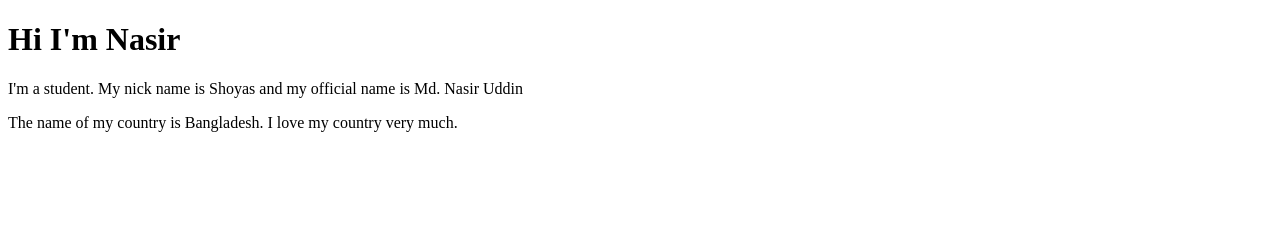
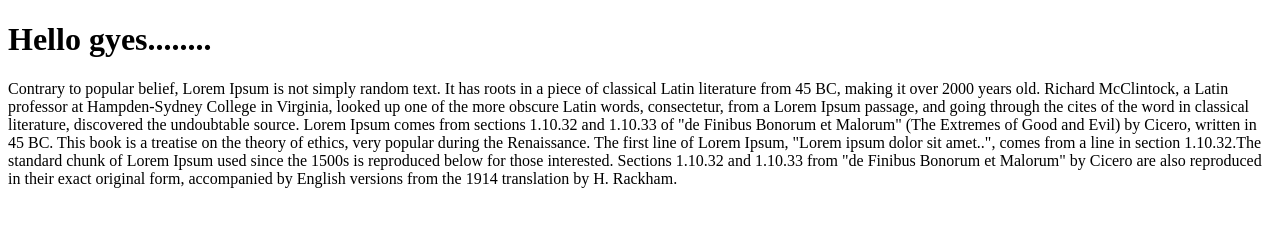
Before and after one commit to Shoyas/my-second-website, a plain HTML site: page index.html in a window 1280 px wide. Drawn offline with Linux system fonts and the light colour scheme.

Commit message:
information updated

```diff
--- a/index.html
+++ b/index.html
@@ -3,12 +3,13 @@
 <head>
     <meta charset="UTF-8">
     <meta name="viewport" content="width=device-width, initial-scale=1.0">
-    <title>Nasir</title>
+    <title>Welcome to my second website</title>
 </head>
 <body>
-    <h1>Hi I'm Nasir</h1>
-    <p>I'm a student. My nick name is Shoyas and my official name is Md. Nasir Uddin</p>
-    <p>The name of my  country is Bangladesh. I love my country very much.</p>
+    <h1>Hello gyes........</h1>
+    <p>
+        Contrary to popular belief, Lorem Ipsum is not simply random text. It has roots in a piece of classical Latin literature from 45 BC, making it over 2000 years old. Richard McClintock, a Latin professor at Hampden-Sydney College in Virginia, looked up one of the more obscure Latin words, consectetur, from a Lorem Ipsum passage, and going through the cites of the word in classical literature, discovered the undoubtable source. Lorem Ipsum comes from sections 1.10.32 and 1.10.33 of "de Finibus Bonorum et Malorum" (The Extremes of Good and Evil) by Cicero, written in 45 BC. This book is a treatise on the theory of ethics, very popular during the Renaissance. The first line of Lorem Ipsum, "Lorem ipsum dolor sit amet..", comes from a line in section 1.10.32.The standard chunk of Lorem Ipsum used since the 1500s is reproduced below for those interested. Sections 1.10.32 and 1.10.33 from "de Finibus Bonorum et Malorum" by Cicero are also reproduced in their exact original form, accompanied by English versions from the 1914 translation by H. Rackham.
+    </p>
 
 
 
```
